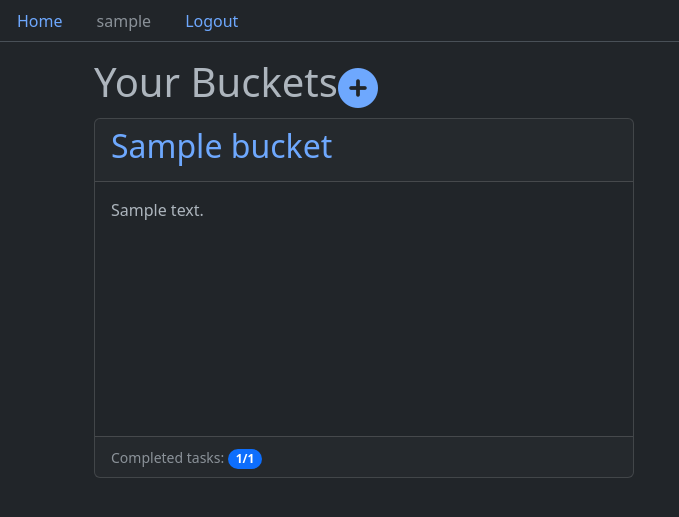
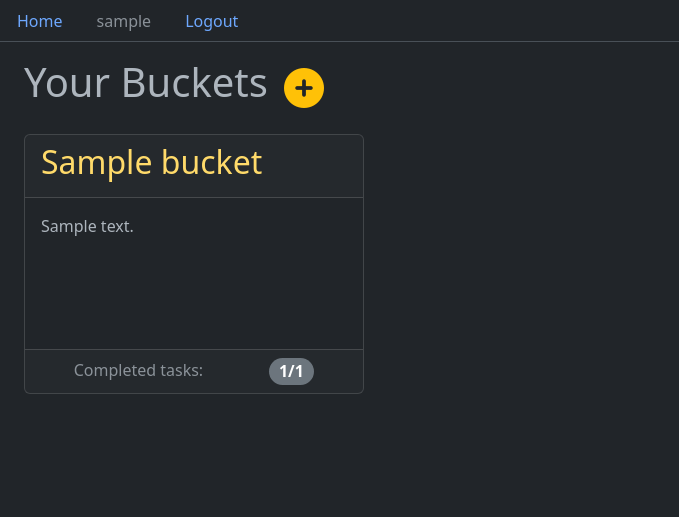
Before and after one commit to giovanibs/django_bucket_list, a Django app: page / in a window 1280 px wide. Shown: the top 517 px of the page, without its empty margins (0-679 px from the left). Run offline with Django 4.2, Linux system fonts and the light colour scheme; a user stored in the database is signed in; tables that the repository leaves empty hold one stand-in row (values such as "Sample post"); some libraries are stand-ins or nearby versions.

Commit message:
templates formatting

```diff
--- a/bucketapp/templates/bucketapp/base.html
+++ b/bucketapp/templates/bucketapp/base.html
@@ -46,7 +46,7 @@
         {% endif %}
       </ul>
 
-    <div role="main" class="container">{% block content %}{% endblock %}</div>
+    <div role="main" class="container-fluid">{% block content %}{% endblock %}</div>
 
     <script
       src="https://cdn.jsdelivr.net/npm/bootstrap@5.3.0/dist/js/bootstrap.bundle.min.js"
--- a/bucketapp/templates/bucketapp/bucket_form.html
+++ b/bucketapp/templates/bucketapp/bucket_form.html
@@ -12,17 +12,14 @@
         </fieldset>
 
         <div class="d-flex justify-content-between">
-            <div>
                 {% if view_type == 'create' %}
                     <input type="submit" value="Create">
                     <a href="{% url 'bucket-list' %}">Go Back</a>
                 {% else %}
                     <input type="submit" value="Update">
-                    <a class="btn" href="{% url 'bucket-detail' bucket.id %}">Go Back</a>
+                    <a class="btn btn-outline-info" href="{% url 'bucket-detail' bucket.id %}">Go Back</a>
                     <a class="btn btn-outline-danger" href="{% url 'bucket-delete' bucket.id %}">Delete</a>
                 {% endif %}
-            </div>
-
         </div>
 
     </form>
--- a/bucketapp/templates/bucketapp/bucket_list.html
+++ b/bucketapp/templates/bucketapp/bucket_list.html
@@ -1,22 +1,22 @@
 {% extends 'bucketapp/base.html' %} {% block content %}
-<div class='container mt-3'>
+<div class='container-fluid mt-3'>
 
-  <div class="d-flex w-75">
-    <h1>Your Buckets</h1>
-    <a href="{% url 'bucket-create' %}" class="fs-1 text-decoration-none">
+  <div class="d-flex">
+    <span class='h1 me-3'>Your Buckets</span>
+    <a href="{% url 'bucket-create' %}" class="fs-1 text-decoration-none text-warning">
       <i class="fa-solid fa-circle-plus"></i>
     </a>
   </div>
 
 
-  <div class="row g-4">
+  <div class="row g-2 mt-2">
     {% for bucket in buckets %}
-      <div class="col">
-        <div class="card" style="width: 540px; height: 360px;">
+      <div class="col flex-grow-0">
+        <div class="card" style="width: 340px; height: 260px;">
 
           <div class="card-header">
             <a class="text-decoration-none" href="{% url 'bucket-detail' bucket.id %}">
-              <h2 class="card-title">{{ bucket.title }}</h2>
+              <h2 class="card-title text-warning-emphasis">{{ bucket.title }}</h2>
             </a>
           </div>
 
@@ -24,11 +24,10 @@
             <p class="card-text">{{ bucket.description }}</p>
           </div>
 
-          <div class="card-footer text-body-secondary">
-            <small class="text-body-secondary">Completed tasks: </small>
+          <div class="card-footer text-body-secondary d-flex justify-content-around">
+            <span class="text-body-secondary fs-6">Completed tasks: </span>
             <span
-              class="badge bg-primary rounded-pill text-decoration-none"
-              href="{% url 'bucket-detail' bucket.id %}"
+              class="badge bg-secondary rounded-pill fs-6"
               >{{ bucket.tasks_completed_count }}/{{ bucket.tasks.count }}</span
             >
           </div>
```
Also changed, not shown: bucketapp/templates/bucketapp/bucket_detail.html (+6 -8 lines), bucketapp/templates/bucketapp/task_form.html (+5 -3 lines).
